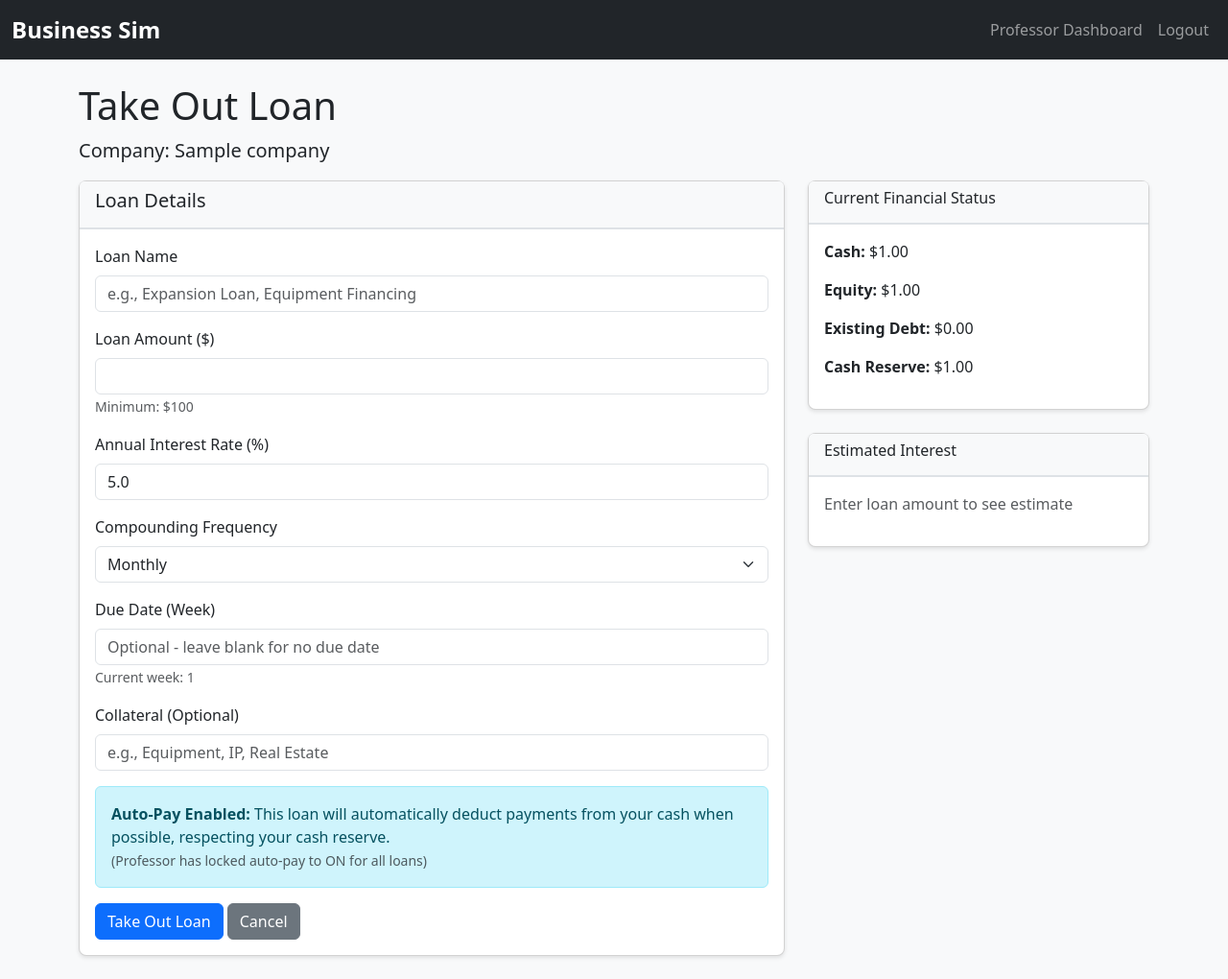
After one commit to TheForgewright/BusinessSim, a Flask app: page /student/company/1/create_debt in a window 1280 px wide. The commit adds this page. Shown: the whole page at 96% size. Run offline with Flask 3, Linux system fonts and the light colour scheme; the visitor is signed in with stand-in values (Sample User, id 1); tables that the repository leaves empty hold one stand-in row (values such as "Sample post").

Commit message:
Add Debt/Loan Creation System with auto-pay defaults
Debt Creation UI:
- New page at /student/company/<id>/create_debt
- Students can take out loans with configurable terms
- Fields: loan name, principal (min $100), interest rate, compounding frequency
- Optional due date and collateral fields
- Real-time interest estimation calculator
- Shows current financial status (cash, equity, existing debt)

Auto-Pay System:
- Loans default to auto_pay=True
- Auto-pay toggle hidden by default (professor can enable in settings)
- When professor enables toggle, students can opt out of auto-pay
- Auto-pay respects cash reserves during weekly processing
- Clear messaging about auto-pay status

Compounding Options:
- Daily (most expensive)
- Weekly
- Monthly (default)
- Quarterly

Loan Features:
- Minimum loan: $100
- Interest rate configurable (0-100%)
- Optional due date (must be within game timeline)
- Optional collateral field for record-keeping
- Cash immediately added to company on loan creation
- Loan tracks week_taken for analytics

API Endpoint:
- POST /api/debt/create
- Validates minimum loan amount
- Validates company ownership
- Creates Debt record with all fields
- Immediately adds principal to company cash
- Returns new debt ID and updated cash balance

UI Integration:
- "Take Out Loan" button added to Debts section
- Warning-colored button (yellow) to indicate financial risk
- Clean form layout with real-time calculators
- Auto-redirects to company view after successful loan creation

This completes the debt/financing system for the game.

```diff
--- a/app/routes/student.py
+++ b/app/routes/student.py
@@ -240,3 +240,23 @@ def create_product(company_id):
     tags = Tag.query.filter_by(game_id=company.game_id).all()
 
     return render_template('student/create_product.html', company=company, tags=tags)
+
+
+@bp.route('/company/<int:company_id>/create_debt')
+def create_debt(company_id):
+    """Create a new debt/loan"""
+    auth_check = require_student()
+    if auth_check:
+        return auth_check
+
+    company = Company.query.get_or_404(company_id)
+    player = Player.query.get(session['player_id'])
+
+    if company.owner_id != player.id:
+        flash('You do not own this company', 'error')
+        return redirect(url_for('student.dashboard'))
+
+    game = company.game
+    game_settings = {}  # TODO: Add professor settings for allow_debt_autopay_toggle
+
+    return render_template('student/create_debt.html', company=company, game=game, game_settings=game_settings)
--- a/app/templates/student/company_view.html
+++ b/app/templates/student/company_view.html
@@ -283,8 +283,9 @@
 <div class="row mt-4">
     <div class="col-md-12">
         <div class="card">
-            <div class="card-header">
-                <h5>Debts</h5>
+            <div class="card-header d-flex justify-content-between align-items-center">
+                <h5 class="mb-0">Debts & Loans</h5>
+                <a href="{{ url_for('student.create_debt', company_id=company.id) }}" class="btn btn-warning btn-sm">Take Out Loan</a>
             </div>
             <div class="card-body">
                 {% if company.debts %}
--- /dev/null
+++ b/app/templates/student/create_debt.html
@@ -0,0 +1,175 @@
+{% extends "base.html" %}
+
+{% block title %}Take Out Loan - {{ company.name }}{% endblock %}
+
+{% block content %}
+<h1>Take Out Loan</h1>
+<p class="lead">Company: {{ company.name }}</p>
+
+<div class="row">
+    <div class="col-md-8">
+        <div class="card">
+            <div class="card-header">
+                <h5>Loan Details</h5>
+            </div>
+            <div class="card-body">
+                <form id="createDebtForm">
+                    <div class="mb-3">
+                        <label for="debtName" class="form-label">Loan Name</label>
+                        <input type="text" class="form-control" id="debtName" name="name" required
+                               placeholder="e.g., Expansion Loan, Equipment Financing">
+                    </div>
+
+                    <div class="mb-3">
+                        <label for="principal" class="form-label">Loan Amount ($)</label>
+                        <input type="number" class="form-control" id="principal" name="principal"
+                               min="100" step="100" required>
+                        <small class="text-muted">Minimum: $100</small>
+                    </div>
+
+                    <div class="mb-3">
+                        <label for="interestRate" class="form-label">Annual Interest Rate (%)</label>
+                        <input type="number" class="form-control" id="interestRate" name="interest_rate"
+                               min="0" max="100" step="0.1" value="5.0" required>
+                    </div>
+
+                    <div class="mb-3">
+                        <label for="compoundingType" class="form-label">Compounding Frequency</label>
+                        <select class="form-select" id="compoundingType" name="compounding_type">
+                            <option value="weekly">Weekly</option>
+                            <option value="monthly" selected>Monthly</option>
+                            <option value="quarterly">Quarterly</option>
+                            <option value="daily">Daily (Expensive!)</option>
+                        </select>
+                    </div>
+
+                    <div class="mb-3">
+                        <label for="dueDate" class="form-label">Due Date (Week)</label>
+                        <input type="number" class="form-control" id="dueDate" name="due_date"
+                               min="{{ game.current_week + 1 }}" max="{{ game.total_weeks }}"
+                               placeholder="Optional - leave blank for no due date">
+                        <small class="text-muted">Current week: {{ game.current_week }}</small>
+                    </div>
+
+                    <div class="mb-3">
+                        <label for="collateral" class="form-label">Collateral (Optional)</label>
+                        <input type="text" class="form-control" id="collateral" name="collateral"
+                               placeholder="e.g., Equipment, IP, Real Estate">
+                    </div>
+
+                    <div class="alert alert-info">
+                        <strong>Auto-Pay Enabled:</strong> This loan will automatically deduct payments from your cash when possible, respecting your cash reserve.
+                        {% if game_settings and game_settings.get('allow_debt_autopay_toggle') %}
+                        <div class="form-check form-switch mt-2">
+                            <input class="form-check-input" type="checkbox" id="autoPay" name="auto_pay" checked>
+                            <label class="form-check-label" for="autoPay">
+                                Enable Auto-Pay
+                            </label>
+                        </div>
+                        {% else %}
+                        <br><small class="text-muted">(Professor has locked auto-pay to ON for all loans)</small>
+                        {% endif %}
+                    </div>
+
+                    <button type="submit" class="btn btn-primary" id="createBtn">Take Out Loan</button>
+                    <a href="{{ url_for('student.company_view', company_id=company.id) }}" class="btn btn-secondary">Cancel</a>
+                </form>
+            </div>
+        </div>
+    </div>
+
+    <div class="col-md-4">
+        <div class="card">
+            <div class="card-header">
+                <h6>Current Financial Status</h6>
+            </div>
+            <div class="card-body">
+                <p><strong>Cash:</strong> ${{ "%.2f"|format(company.cash) }}</p>
+                <p><strong>Equity:</strong> ${{ "%.2f"|format(company.current_equity) }}</p>
+                <p><strong>Existing Debt:</strong> ${{ "%.2f"|format(company.get_total_debt()) }}</p>
+                <p><strong>Cash Reserve:</strong> ${{ "%.2f"|format(company.cash_reserve) }}</p>
+            </div>
+        </div>
+
+        <div class="card mt-3">
+            <div class="card-header">
+                <h6>Estimated Interest</h6>
+            </div>
+            <div class="card-body">
+                <p id="estimatedInterest" class="text-muted">Enter loan amount to see estimate</p>
+            </div>
+        </div>
+    </div>
+</div>
+
+{% endblock %}
+
+{% block extra_js %}
+<script>
+const companyId = {{ company.id }};
+
+// Calculate estimated interest
+document.getElementById('principal').addEventListener('input', updateEstimate);
+document.getElementById('interestRate').addEventListener('input', updateEstimate);
+document.getElementById('compoundingType').addEventListener('change', updateEstimate);
+
+function updateEstimate() {
+    const principal = parseFloat(document.getElementById('principal').value) || 0;
+    const rate = parseFloat(document.getElementById('interestRate').value) || 0;
+    const compounding = document.getElementById('compoundingType').value;
+
+    if (principal > 0 && rate > 0) {
+        const weeklyRate = rate / 100 / 52;
+        const estimatedWeekly = principal * weeklyRate;
+
+        let message = `<strong>Weekly Interest (approx):</strong> $${estimatedWeekly.toFixed(2)}<br>`;
+        message += `<strong>Monthly Interest (approx):</strong> $${(estimatedWeekly * 4.33).toFixed(2)}`;
+
+        document.getElementById('estimatedInterest').innerHTML = message;
+    } else {
+        document.getElementById('estimatedInterest').innerHTML = '<span class="text-muted">Enter loan amount to see estimate</span>';
+    }
+}
+
+// Form submission
+document.getElementById('createDebtForm').addEventListener('submit', async function(e) {
+    e.preventDefault();
+
+    const formData = {
+        company_id: companyId,
+        name: document.getElementById('debtName').value,
+        principal: parseFloat(document.getElementById('principal').value),
+        interest_rate: parseFloat(document.getElementById('interestRate').value),
+        compounding_type: document.getElementById('compoundingType').value,
+        due_date: document.getElementById('dueDate').value ? parseInt(document.getElementById('dueDate').value) : null,
+        collateral: document.getElementById('collateral').value || null,
+        auto_pay: {% if game_settings and game_settings.get('allow_debt_autopay_toggle') %}document.getElementById('autoPay').checked{% else %}true{% endif %}
+    };
+
+    if (formData.principal < 100) {
+        showAlert('Loan amount must be at least $100', 'warning');
+        return;
+    }
+
+    document.getElementById('createBtn').disabled = true;
+
+    const response = await fetch('/api/debt/create', {
+        method: 'POST',
+        headers: {'Content-Type': 'application/json'},
+        body: JSON.stringify(formData)
+    });
+
+    const result = await response.json();
+
+    if (result.success) {
+        showAlert('Loan created successfully! Cash has been added to your account.', 'success');
+        setTimeout(() => {
+            window.location.href = `/student/company/${companyId}`;
+        }, 1500);
+    } else {
+        showAlert(result.message, 'danger');
+        document.getElementById('createBtn').disabled = false;
+    }
+});
+</script>
+{% endblock %}
```
Also changed, not shown: app/routes/api.py (+57 -0 lines).
